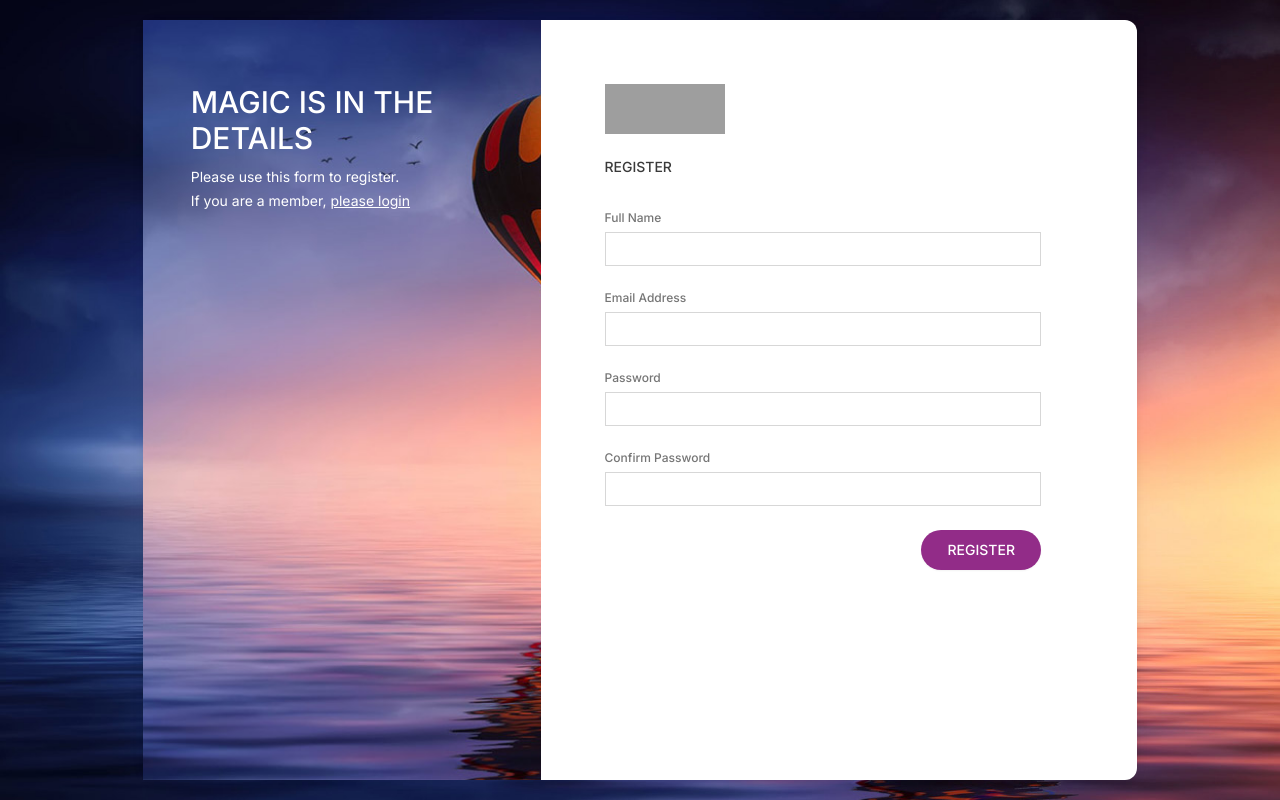
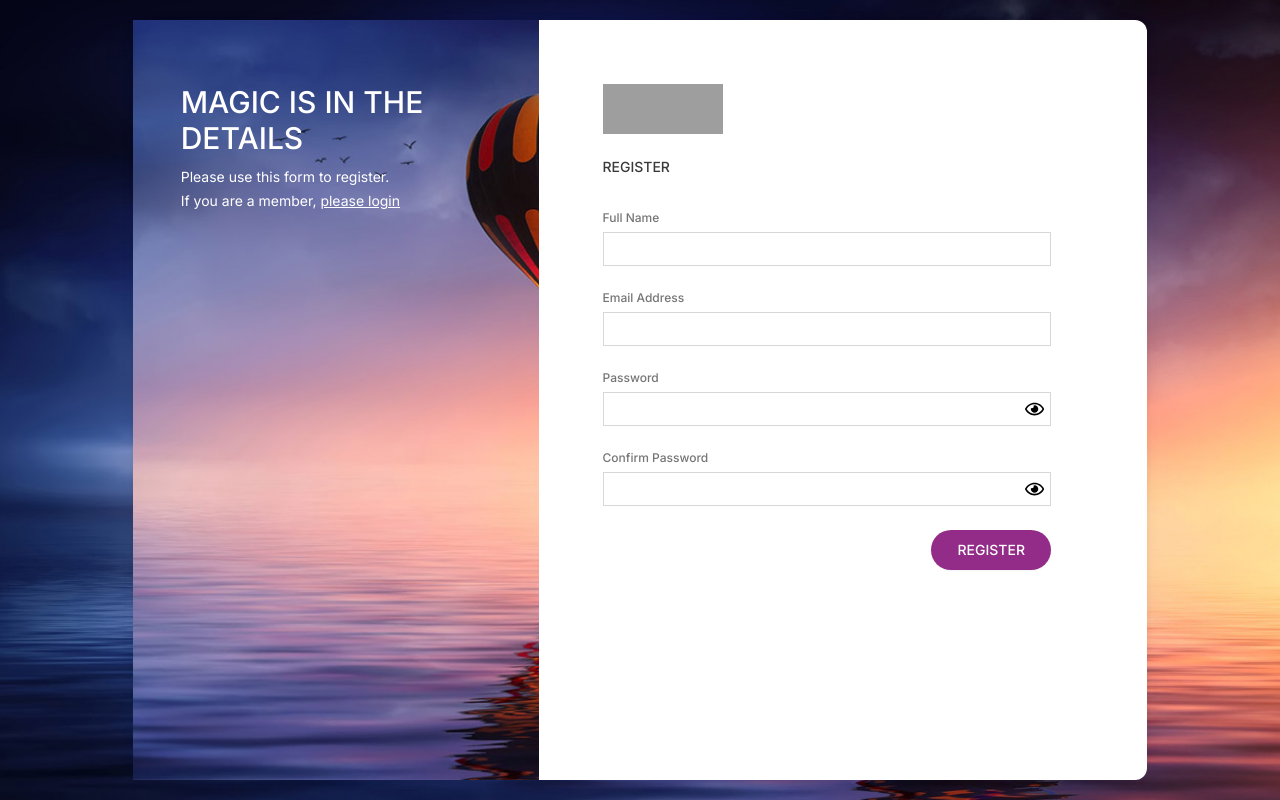
Before and after one commit to aryan7123/gogo-next, a Next.js app: page /register in a window 1280 px wide. Built offline with nearby package versions, Linux system fonts and the light colour scheme; grey boxes are pictures that could not be loaded.

Commit message:
password visibility function created

```diff
--- a/src/app/register/page.jsx
+++ b/src/app/register/page.jsx
@@ -1,4 +1,4 @@
-'use client';
+"use client";
 
 import React from "react";
 import Link from "next/link";
@@ -70,12 +70,19 @@ const page = () => {
                 >
                   Password
                 </label>
+                <div className="border border-[#d7d7d7] p-1.5 flex items-center justify-between w-[inherit]">
                   <input
                     type={showPassword ? "text" : "password"}
+                    autoComplete="off"
                     name="password"
-                  autoComplete="off"
-                  className="border border-[#d7d7d7] p-1.5 text-sm text-[#3a3a3a] outline-none"
+                    className="w-full text-sm text-[#3a3a3a] outline-none"
                   />
+                  {showPassword ? (
+                    <FaRegEyeSlash className="cursor-pointer" size={20} onClick={handleShowPassword}/>
+                  ) : (
+                    <FaRegEye className="cursor-pointer" size={20} onClick={handleShowPassword} />
+                  )}
+                </div>
               </div>
               <div className="flex flex-col gap-1.5">
                 <label
@@ -84,12 +91,19 @@ const page = () => {
                 >
                   Confirm Password
                 </label>
+                <div className="border border-[#d7d7d7] p-1.5 flex items-center justify-between w-[inherit]">
                   <input
                     type={showConfirmPassword ? "text" : "password"}
                     autoComplete="off"
                     name="confirmPassword"
-                  className="border border-[#d7d7d7] p-1.5 text-sm text-[#3a3a3a] outline-none"
+                    className="w-full text-sm text-[#3a3a3a] outline-none"
                   />
+                  {showConfirmPassword ? (
+                    <FaRegEyeSlash className="cursor-pointer" size={20} onClick={handleShowConfirmPassword}/>
+                  ) : (
+                    <FaRegEye className="cursor-pointer" size={20} onClick={handleShowConfirmPassword} />
+                  )}
+                </div>
               </div>
               <div className="w-[inherit] flex justify-end mt-6">
                 <button
```
Lines whose indentation alone changed are shown as unchanged.
